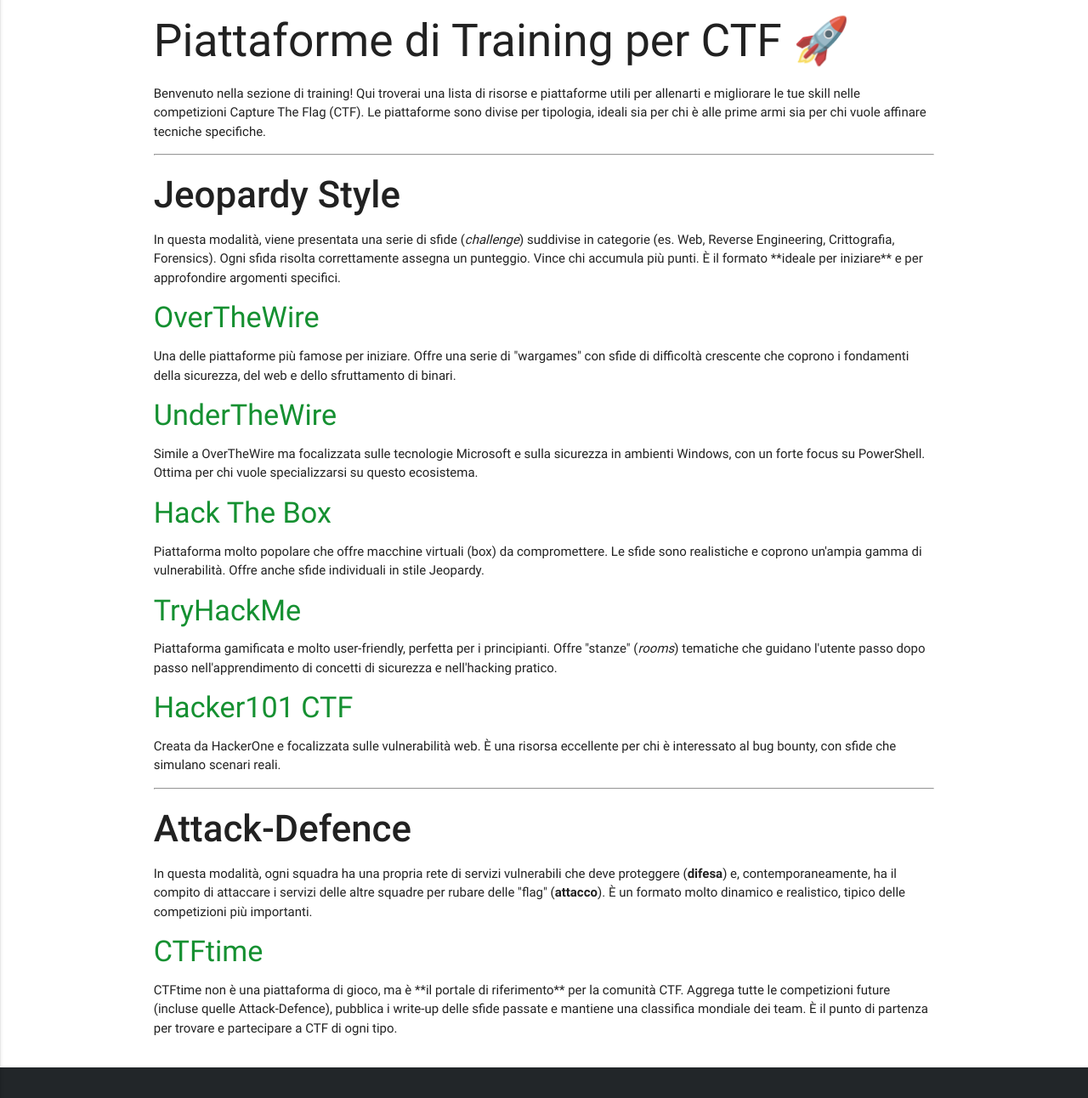
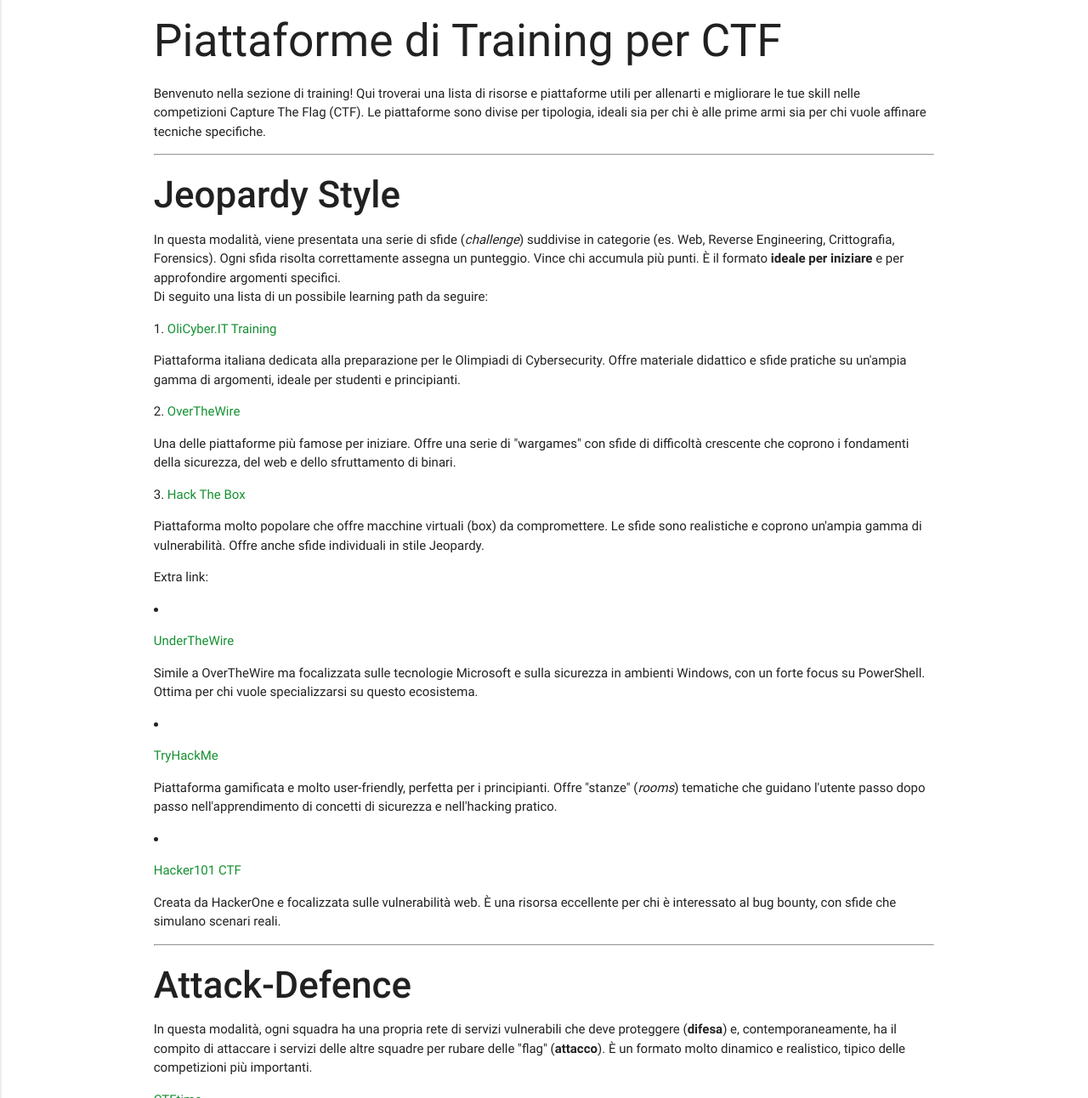
Before and after one commit to MvtinaPwn/mvtinapwn.github.io, a Jekyll site: the page built from training.md, in a window 1280 px wide and 1400 px high, cut to the strip 108-1400 px from the top of the window. Shown: the whole strip at 85% size. Built offline with Jekyll 4.4.1, drawn with Linux system fonts in a browser that asks for light colours; nearby versions of some CDN libraries; some of the changed text lies outside the part shown.

Commit message:
aggiunte modifiche pagina training

```diff
--- a/_layouts/training.html
+++ b/_layouts/training.html
@@ -5,50 +5,85 @@ layout: default
     <div class="row">
         <div class="col-md-12">
             <div class="well">
-        <h2>Piattaforme di Training per CTF 🚀</h2>
+                <h2>Piattaforme di Training per CTF</h2>
                 <p>
-          Benvenuto nella sezione di training! Qui troverai una lista di risorse e piattaforme utili per allenarti e migliorare le tue skill nelle competizioni Capture The Flag (CTF). Le piattaforme sono divise per tipologia, ideali sia per chi è alle prime armi sia per chi vuole affinare tecniche specifiche.
+                    Benvenuto nella sezione di training! Qui troverai una lista di risorse e piattaforme utili per
+                    allenarti e migliorare le tue skill nelle competizioni Capture The Flag (CTF). Le piattaforme sono
+                    divise per tipologia, ideali sia per chi è alle prime armi sia per chi vuole affinare tecniche
+                    specifiche.
                 </p>
                 <hr>
 
                 <h3><strong>Jeopardy Style</strong></h3>
                 <p>
-          In questa modalità, viene presentata una serie di sfide (<i>challenge</i>) suddivise in categorie (es. Web, Reverse Engineering, Crittografia, Forensics). Ogni sfida risolta correttamente assegna un punteggio. Vince chi accumula più punti. È il formato **ideale per iniziare** e per approfondire argomenti specifici.
+                    In questa modalità, viene presentata una serie di sfide (<i>challenge</i>) suddivise in categorie
+                    (es. Web, Reverse Engineering, Crittografia, Forensics). Ogni sfida risolta correttamente assegna un
+                    punteggio. Vince chi accumula più punti. È il formato <b>ideale per iniziare</b> e per approfondire
+                    argomenti specifici.<br>Di seguito una lista di un possibile learning path da seguire:
                 </p>
 
                 <ul class="list-group" style="margin-top: 15px;">
                     <li class="list-group-item">
-            <h4><a href="https://overthewire.org/wargames/" target="_blank" rel="noopener noreferrer">OverTheWire</a></h4>
-            <p>Una delle piattaforme più famose per iniziare. Offre una serie di "wargames" con sfide di difficoltà crescente che coprono i fondamenti della sicurezza, del web e dello sfruttamento di binari.</p>
+                        <p>1. <a href="https://training.olicyber.it/" target="_blank"
+                                rel="noopener noreferrer">OliCyber.IT Training</a></p>
+                        <p>Piattaforma italiana dedicata alla preparazione per le Olimpiadi di Cybersecurity. Offre
+                            materiale didattico e sfide pratiche su un'ampia gamma di argomenti, ideale per studenti e
+                            principianti.</p>
                     </li>
                     <li class="list-group-item">
-            <h4><a href="https://underthewire.tech/" target="_blank" rel="noopener noreferrer">UnderTheWire</a></h4>
-            <p>Simile a OverTheWire ma focalizzata sulle tecnologie Microsoft e sulla sicurezza in ambienti Windows, con un forte focus su PowerShell. Ottima per chi vuole specializzarsi su questo ecosistema.</p>
+                        <p>2. <a href="https://overthewire.org/wargames/" target="_blank"
+                                rel="noopener noreferrer">OverTheWire</a></p>
+                        <p>Una delle piattaforme più famose per iniziare. Offre una serie di "wargames" con sfide di
+                            difficoltà crescente che coprono i fondamenti della sicurezza, del web e dello sfruttamento
+                            di binari.</p>
                     </li>
                     <li class="list-group-item">
-            <h4><a href="https://hackthebox.com/" target="_blank" rel="noopener noreferrer">Hack The Box</a></h4>
-            <p>Piattaforma molto popolare che offre macchine virtuali (box) da compromettere. Le sfide sono realistiche e coprono un'ampia gamma di vulnerabilità. Offre anche sfide individuali in stile Jeopardy.</p>
-          </li>
-           <li class="list-group-item">
-            <h4><a href="https://tryhackme.com/" target="_blank" rel="noopener noreferrer">TryHackMe</a></h4>
-            <p>Piattaforma gamificata e molto user-friendly, perfetta per i principianti. Offre "stanze" (<i>rooms</i>) tematiche che guidano l'utente passo dopo passo nell'apprendimento di concetti di sicurezza e nell'hacking pratico.</p>
-          </li>
-          <li class="list-group-item">
-            <h4><a href="https://ctf.hacker101.com/" target="_blank" rel="noopener noreferrer">Hacker101 CTF</a></h4>
-            <p>Creata da HackerOne e focalizzata sulle vulnerabilità web. È una risorsa eccellente per chi è interessato al bug bounty, con sfide che simulano scenari reali.</p>
+                        <p>3. <a href="https://hackthebox.com/" target="_blank" rel="noopener noreferrer">Hack The
+                                Box</a></p>
+                        <p>Piattaforma molto popolare che offre macchine virtuali (box) da compromettere. Le sfide sono
+                            realistiche e coprono un'ampia gamma di vulnerabilità. Offre anche sfide individuali in
+                            stile Jeopardy.</p>
                     </li>
                 </ul>
 
+                <p>Extra link:</p>
+                <ul class="list-group" style="margin-top: 15px;"></ul>
+                    <li class="list-group-item">
+                        <p><a href="https://underthewire.tech/" target="_blank"
+                                rel="noopener noreferrer">UnderTheWire</a></p>
+                        <p>Simile a OverTheWire ma focalizzata sulle tecnologie Microsoft e sulla sicurezza in ambienti
+                            Windows, con un forte focus su PowerShell. Ottima per chi vuole specializzarsi su questo
+                            ecosistema.</p>
+                    </li>
+                    <li class="list-group-item">
+                        <p><a href="https://tryhackme.com/" target="_blank" rel="noopener noreferrer">TryHackMe</a></p>
+                        <p>Piattaforma gamificata e molto user-friendly, perfetta per i principianti. Offre "stanze"
+                            (<i>rooms</i>) tematiche che guidano l'utente passo dopo passo nell'apprendimento di
+                            concetti di sicurezza e nell'hacking pratico.</p>
+                    </li>
+                    <li class="list-group-item">
+                        <p><a href="https://ctf.hacker101.com/" target="_blank" rel="noopener noreferrer">Hacker101
+                                CTF</a></p>
+                        <p>Creata da HackerOne e focalizzata sulle vulnerabilità web. È una risorsa eccellente per chi è
+                            interessato al bug bounty, con sfide che simulano scenari reali.</p>
+                    </li>
+                </ul>
                 <hr>
 
                 <h3><strong>Attack-Defence</strong></h3>
                 <p>
-          In questa modalità, ogni squadra ha una propria rete di servizi vulnerabili che deve proteggere (<b>difesa</b>) e, contemporaneamente, ha il compito di attaccare i servizi delle altre squadre per rubare delle "flag" (<b>attacco</b>). È un formato molto dinamico e realistico, tipico delle competizioni più importanti.
+                    In questa modalità, ogni squadra ha una propria rete di servizi vulnerabili che deve proteggere
+                    (<b>difesa</b>) e, contemporaneamente, ha il compito di attaccare i servizi delle altre squadre per
+                    rubare delle "flag" (<b>attacco</b>). È un formato molto dinamico e realistico, tipico delle
+                    competizioni più importanti.
                 </p>
                 <ul class="list-group" style="margin-top: 15px;">
                     <li class="list-group-item">
-            <h4><a href="https://ctftime.org/" target="_blank" rel="noopener noreferrer">CTFtime</a></h4>
-            <p>CTFtime non è una piattaforma di gioco, ma è **il portale di riferimento** per la comunità CTF. Aggrega tutte le competizioni future (incluse quelle Attack-Defence), pubblica i write-up delle sfide passate e mantiene una classifica mondiale dei team. È il punto di partenza per trovare e partecipare a CTF di ogni tipo.</p>
+                        <p><a href="https://ctftime.org/" target="_blank" rel="noopener noreferrer">CTFtime</a></p>
+                        <p>CTFtime non è una piattaforma di gioco, ma è <b>il portale di riferimento</b> per la comunità
+                            CTF. Aggrega tutte le competizioni future (incluse quelle Attack-Defence), pubblica i
+                            write-up delle sfide passate e mantiene una classifica mondiale dei team. È il punto di
+                            partenza per trovare e partecipare a CTF di ogni tipo.</p>
                     </li>
                 </ul>
 
```
Lines whose indentation alone changed are shown as unchanged.
